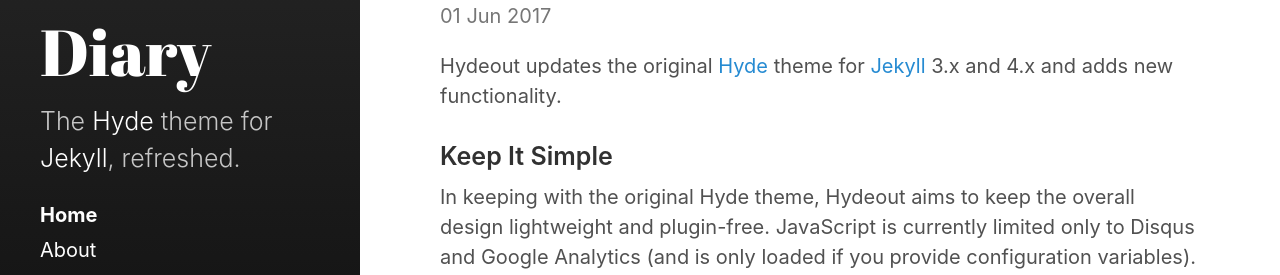
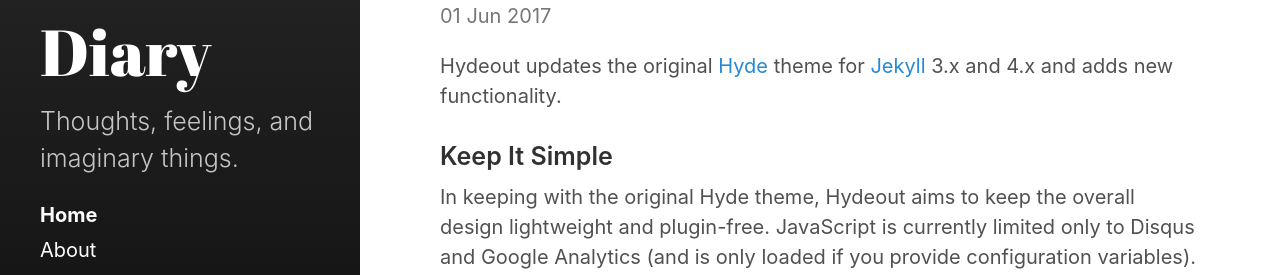
Before and after one commit to VoirDiary/VoirDiary, a Jekyll site: the page built from index.html, in a window 1280 px wide. Shown: the part 420-695 px from the top of the page. Built offline with Jekyll 4.4.1, drawn with Linux system fonts in a browser that asks for light colours; the list of posts is cut into pages by our own code.

Commit message:
Update _config.yml

```diff
--- a/_config.yml
+++ b/_config.yml
@@ -6,7 +6,7 @@
 # Setup
 title:            Voir Diary
 tagline:          'A personal site.'
-description:      'The <a href="http://hyde.getpoole.com" target="_blank">Hyde</a> theme for <a href="http://jekyllrb.com" target="_blank">Jekyll</a>, refreshed.'
+description:      'Thoughts, feelings, and imaginary things.'
 url:              https://voirdiary.github.io
 baseurl:          '/'
                   # the optional subpath of your site, e.g. "/blog"
```
